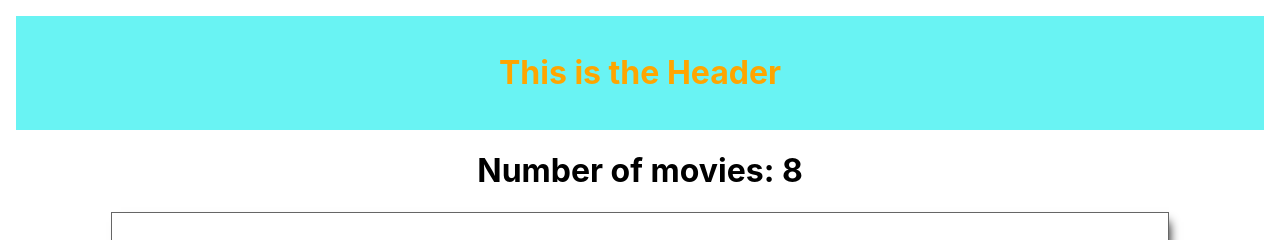
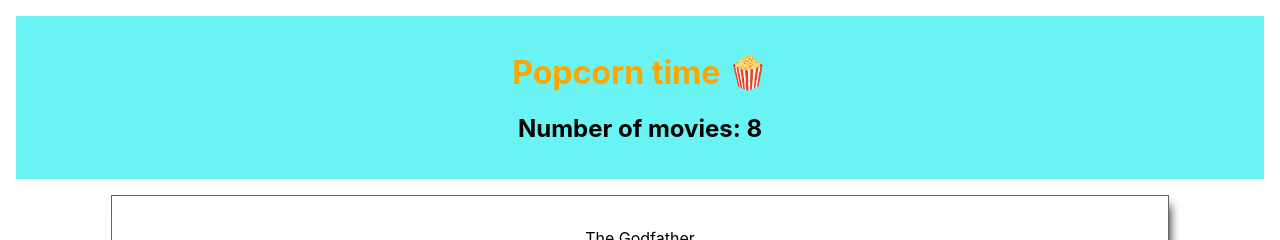
Before and after one commit to jfaria23/popcorn-time, a React (Create React App) app: page / in a window 1280 px wide. Shown: the top 240 px of the page. Built offline with nearby package versions, Linux system fonts and the light colour scheme.

Commit message:
adding delete to  Grandparent (lifting state up)

```diff
--- a/src/App.js
+++ b/src/App.js
@@ -1,14 +1,29 @@
-import "./App.css";
+import { useState } from "react";
+import movies from "./data/movies.json";
+
 import Header from "./Components/Header";
 import Footer from "./Components/Footer";
 import Main from "./Components/Main";
 
+import "./App.css";
+
 function App() {
+  const [moviesToDisplay, setMoviesToDisplay] = useState(movies);
+
+  const deleteMovie = (movieId) => {
+    console.log("deleting movie with id....", movieId);
+    moviesToDisplay.push(); // NEVER MODIFY STATE DIRECTLY !
+    const newList = moviesToDisplay.filter((element) => {
+      return element.id !== movieId;
+    });
+    setMoviesToDisplay(newList);
+  };
+
   return (
     <div className="App">
-      <Header className="App-header" />
+      <Header numberOfMovies={moviesToDisplay.length} />
 
-      <Main />
+      <Main listOfMovies={moviesToDisplay} callbackToDelete={deleteMovie} />
 
       <Footer />
     </div>
--- a/src/Components/Header.js
+++ b/src/Components/Header.js
@@ -1,9 +1,18 @@
 import "./Header.css";
 
-function Header() {
+function Header(props) {
+  // Conditional Rendering: option A (Element Variables)
+  let message = "";
+  if (props.numberOfMovies > 0) {
+    message = <h2>Number of movies: {props.numberOfMovies}</h2>;
+  } else {
+    message = <h2>Sorry, no movies to display</h2>;
+  }
+
   return (
     <div className="Header">
-      <h1>This is the Header</h1>
+      <h1>Popcorn time 🍿</h1>
+      {message}
     </div>
   );
 }
--- a/src/Components/Main.js
+++ b/src/Components/Main.js
@@ -1,42 +1,15 @@
-import { useState } from "react";
-import movies from "../data/movies.json";
-
 import "./Main.css";
 import Movie from "./Movie";
 
-function Main() {
-  const [moviesToDisplay, setMoviesToDisplay] = useState(movies);
-
-  const deleteMovie = (movieId) => {
-    // console.log("deleting movie with id....", movieId)
-
-    // moviesToDisplay.push(); // NEVER MODIFY STATE DIRECTLY !
-
-    const newList = moviesToDisplay.filter((element) => {
-      return element.id !== movieId;
-    });
-
-    setMoviesToDisplay(newList);
-  };
-
-  // Conditional Rendering: option A (Element Variables)
-  let message = "";
-  if (moviesToDisplay.length > 0) {
-    message = <h1>Number of movies: {moviesToDisplay.length}</h1>;
-  } else {
-    message = <h1>Sorry, no movies to display</h1>;
-  }
-
+function Main(props) {
   return (
     <div className="Main">
-      {message}
-
-      {moviesToDisplay.map((movieObj) => {
+      {props.listOfMovies.map((movieObj) => {
         return (
           <Movie
             key={movieObj.id}
             movieDetails={movieObj}
-            callbackToDelete={deleteMovie}
+            callbackToDelete={props.callbackToDelete}
           />
         );
       })}
```
